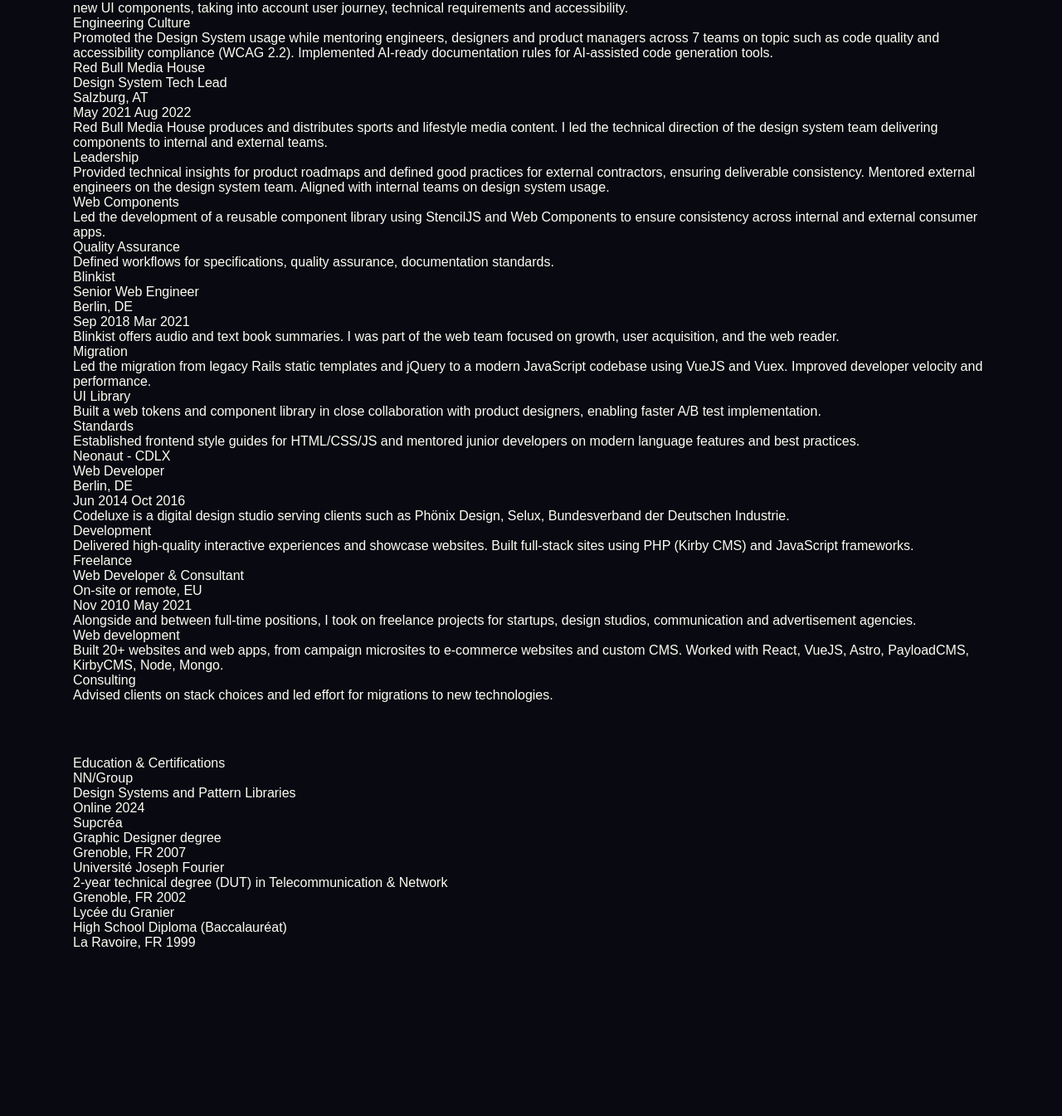
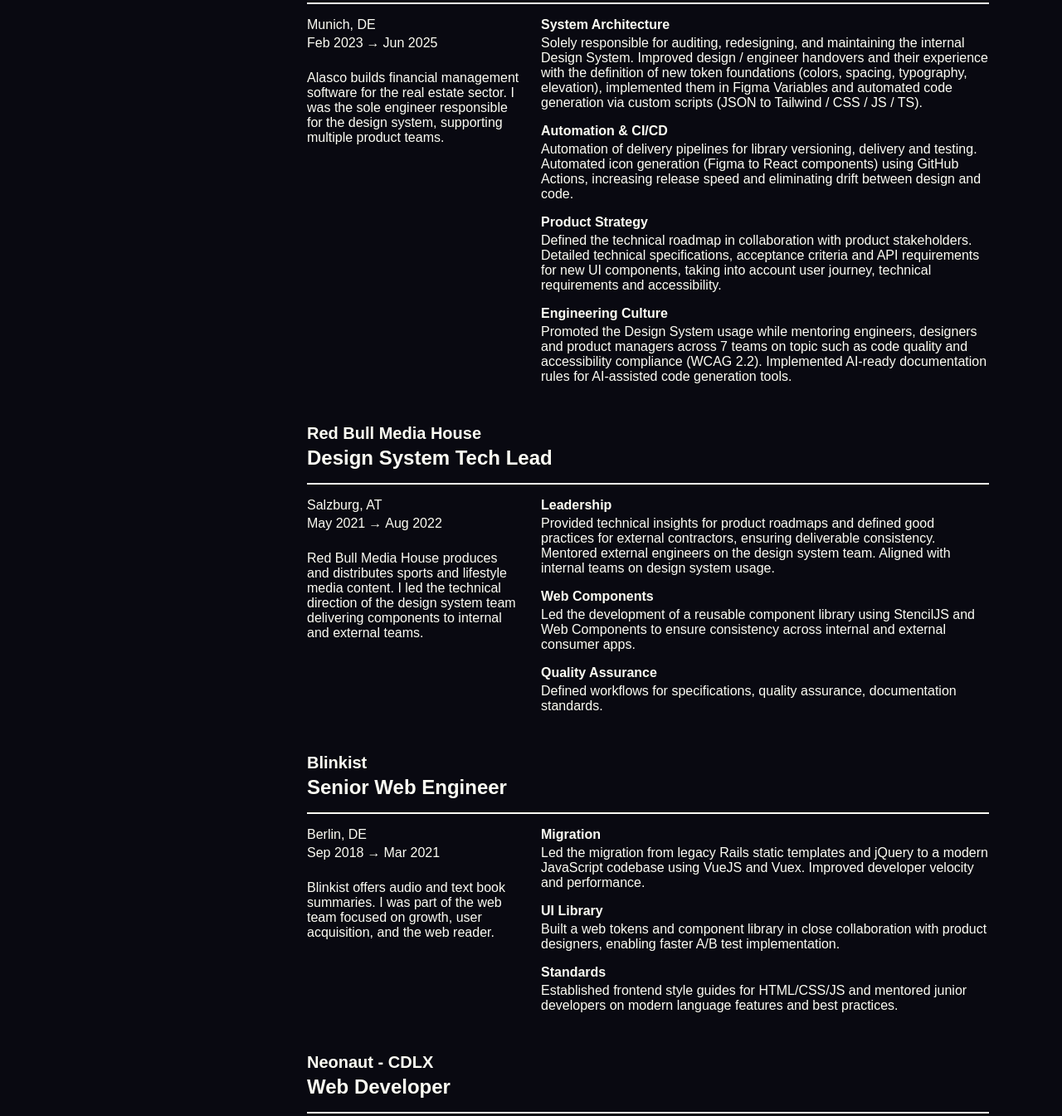
Before and after one commit to loic-h/resume, an Astro site: page /ui-engineer in a window 1280 px wide. Shown: the part 1597-2942 px from the top of the page at 83% size. Before the commit the page ends 2790 px from the top, so only its background shows below. Built offline with nearby package versions, Linux system fonts and the light colour scheme; Astro itself is replaced by a stand-in of ours.

Commit message:
Style eductation

```diff
--- a/src/components/Education.astro
+++ b/src/components/Education.astro
@@ -16,14 +16,71 @@
   <h2 class="education__title">{title}</h2>
   <ul class="education__items">
     {items.map(({ title, institute, place, time }) => (
-      <li class="education__item">
-        <p class="education__institute">{institute}</p>
-        <h3 class="education__title">{title}</h3>
-        <p class="education__info">
-          <span class="education__place">{place}</span>
-          <span class="education__time">{time}</span>
+      <li class="education-item">
+        <p class="education-item__institute">{institute}</p>
+        <h3 class="education-item__title" set:html={title} />
+        <p class="education-item__info">
+          <span class="education-item__place">{place}</span>
+          <span class="education-item__time">{time}</span>
         </p>
       </li>
     ))}
   </ul>
 </section>
+
+<style lang="scss">
+  @use "../styles/utilities" as *;
+
+  .education {
+    display: grid;
+    grid-template-columns: var(--grid-template-columns);
+    column-gap: var(--grid-col-gap);
+    row-gap: var(--grid-row-gap);
+    column-gap: var(--grid-col-gap);
+
+    &__title {
+      grid-column: span var(--grid-col-1-span);
+      font-size: var(--font-size-l);
+      font-weight: var(--font-weight-bold);
+    }
+
+    &__items {
+      grid-column: var(--grid-col-2-start) / -1;
+      display: grid;
+      grid-template-columns: subgrid;
+      row-gap: var(--space-24);
+    }
+  }
+
+  .education-item {
+    grid-column: 1 / span 6;
+    display: flex;
+    flex-direction: column;
+    gap: var(--space-4);
+
+    &__title {
+      font-size: var(--font-size-m);
+      font-weight: var(--font-weight-bold);
+    }
+
+    &__institute {
+      font-weight: var(--font-weight-bold);
+    }
+
+    &__info {
+      --gap: var(--space-8);
+
+      display: flex;
+      gap: var(--gap);
+
+      & :first-child {
+        display: flex;
+        gap: var(--gap);
+
+        &:after {
+          content: "–";
+        }
+      }
+    }
+  }
+</style>
--- a/src/components/Experience.astro
+++ b/src/components/Experience.astro
@@ -28,6 +28,7 @@
         <div class="experience-item">
           <h4 class="experience-item__company">{company}</h4>
           <h3 class="experience-item__position">{position}</h3>
+          <div class="divider" />
           <ul class="experience-item__info">
             <li class="experience-item__place">{place}</li>
             <li class="experience-item__time">
@@ -56,3 +57,111 @@
     )}
   </div>
 </section>
+
+<style lang="scss">
+  @use "../styles/utilities" as *;
+
+  .experience {
+    display: grid;
+    grid-template-columns: var(--grid-template-columns);
+    column-gap: var(--grid-col-gap);
+    row-gap: var(--grid-row-gap);
+    column-gap: var(--grid-col-gap);
+
+    &__title {
+      grid-column: span var(--grid-col-1-span);
+      font-size: var(--font-size-l);
+      font-weight: var(--font-weight-bold);
+    }
+
+    &__items {
+      grid-column: var(--grid-col-2-start) / -1;
+      display: grid;
+      grid-template-columns: subgrid;
+      row-gap: var(--space-48);
+    }
+  }
+
+  .experience-item {
+    --gap-company-end: var(--space-4);
+    --gap-divider: var(--space-16);
+    --gap-info-end: var(--space-24);
+
+    grid-column: 1 / -1;
+    display: grid;
+    grid-template-columns: subgrid;
+    align-items: start;
+    grid-template-rows: repeat(4, auto) 1fr;
+
+    &__company {
+      font-size: var(--font-size-m);
+      font-weight: var(--font-weight-bold);
+      grid-column: 1 / -1;
+      grid-row: 1;
+      margin-block-end: var(--gap-company-end);
+    }
+
+    &__position {
+      font-size: var(--font-size-l);
+      font-weight: var(--font-weight-bold);
+      grid-column: 1 / -1;
+      grid-row: 2;
+    }
+
+    &__info {
+      grid-column: 1 / span 3;
+      grid-row: 4;
+      margin-block-end: var(--gap-info-end);
+      display: flex;
+      flex-direction: column;
+      gap: var(--space-4);
+    }
+
+    &__time {
+      display: flex;
+      gap: var(--space-4);
+
+      & span {
+        display: flex;
+        gap: var(--space-4);
+
+        &:first-child:after {
+          content: "→";
+        }
+      }
+    }
+
+    &__description {
+      grid-column: 1 / span 3;
+      grid-row: 5;
+    }
+
+    &__responsibilities {
+      grid-column: 4 / -1;
+      grid-row: 4 / -1;
+      display: flex;
+      flex-direction: column;
+      gap: var(--space-16);
+    }
+  }
+
+  .divider {
+    height: #{pxToRem(2)};
+    grid-column: 1 / -1;
+    background-color: var(--color-font);
+    grid-row: 3;
+    margin-block-end: var(--gap-divider);
+    margin-block-start: var(--gap-divider);
+  }
+
+  .responsibility {
+    display: flex;
+    flex-direction: column;
+    gap: var(--space-4);
+
+    &__title {
+      font-size: var(--font-size-base);
+      font-weight: var(--font-weight-bold);
+    }
+  }
+</style>
--- a/src/content/resume/ui-engineer.yml
+++ b/src/content/resume/ui-engineer.yml
@@ -242,7 +242,7 @@
       time: "2007"
 
     - institute: Université Joseph Fourier
-      title: 2-year technical degree (DUT) in Telecommunication & Network
+      title: 2-year technical degree (DUT) in Telecommunication &&nbsp;Network
       place: Grenoble, FR
       time: "2002"
 
```
